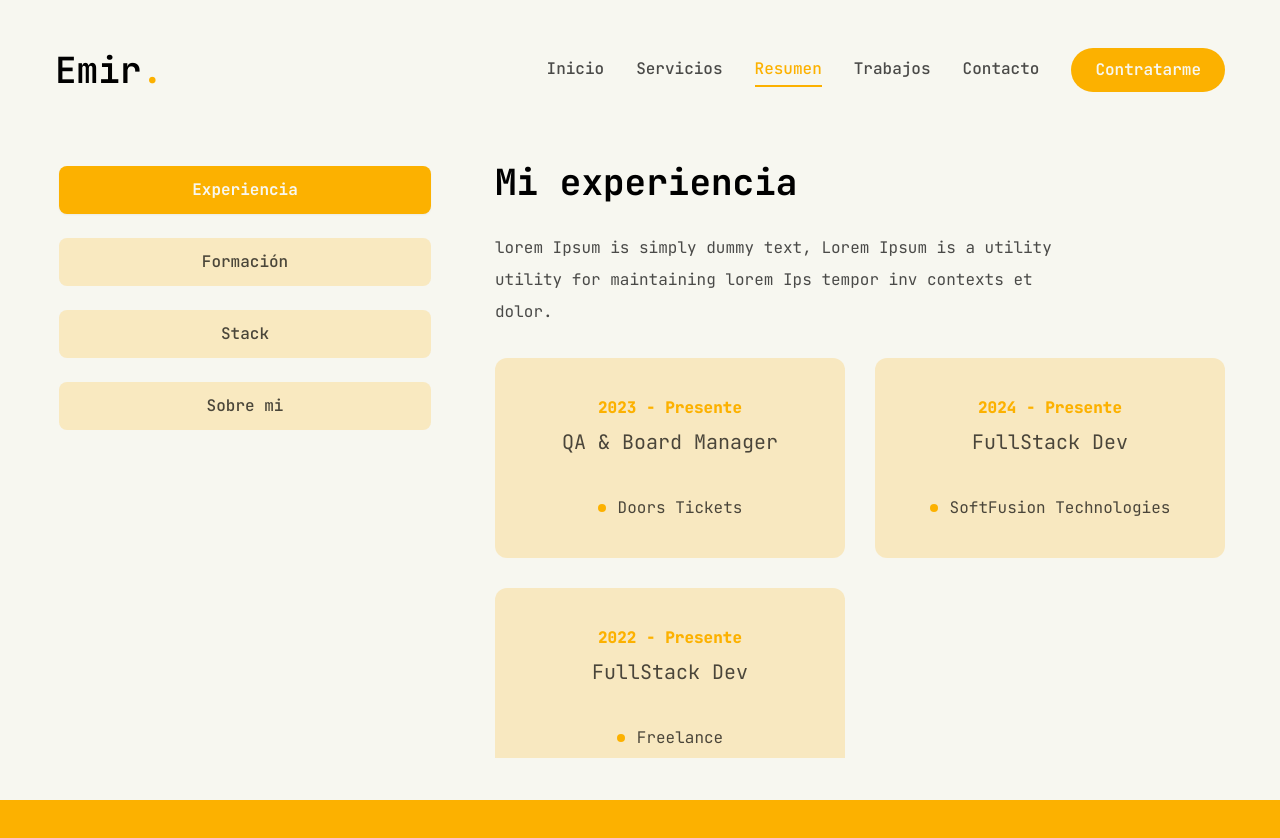
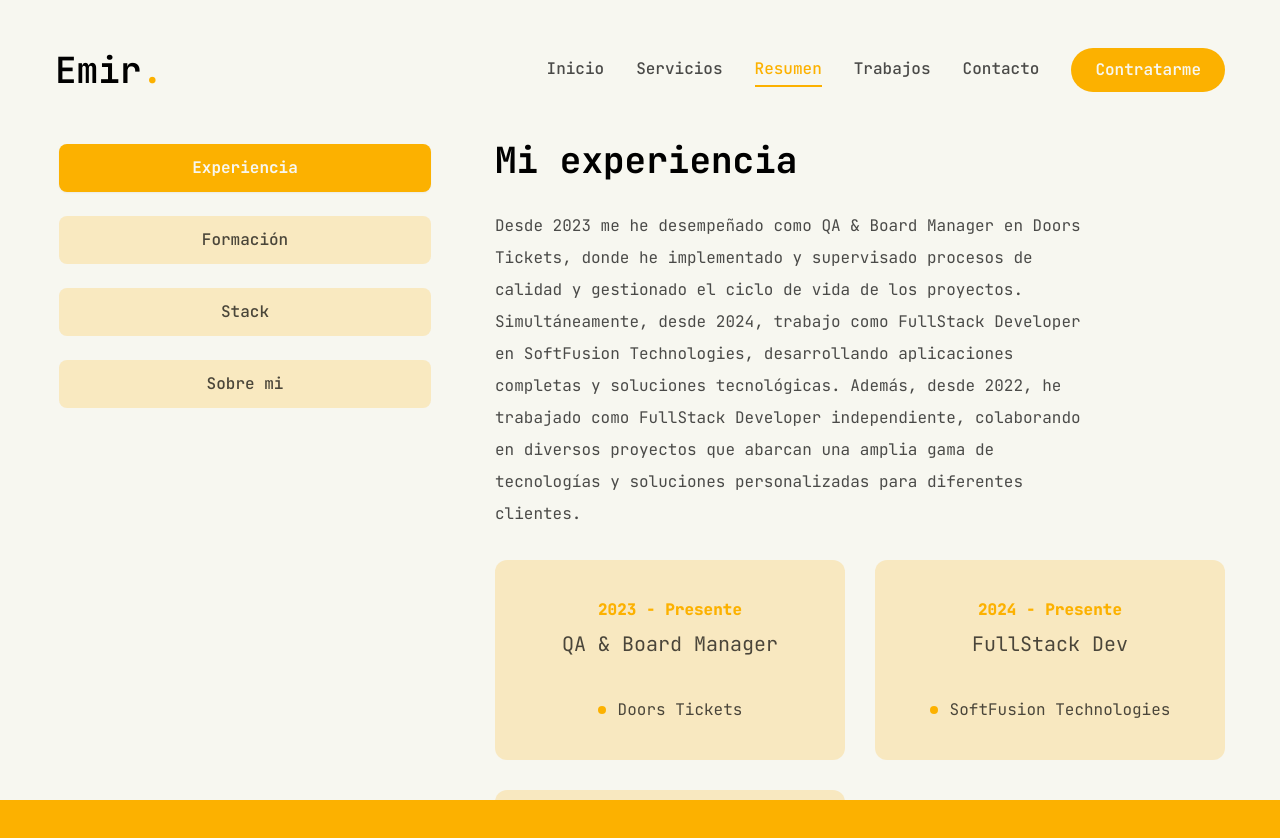
Before and after one commit to Apache90/emirPortfolio, a Next.js app: page /resume in a window 1280 px wide. Shown: the top 838 px of the page. Before the commit the page ends 800 px from the top, so only its background shows below. Built offline with nearby package versions, Linux system fonts and the light colour scheme.

Commit message:
services and resume page detalles

```diff
--- a/app/resume/page.jsx
+++ b/app/resume/page.jsx
@@ -19,9 +19,9 @@ import { ScrollArea } from "@/components/ui/scroll-area";
 import { motion } from "framer-motion";
 
 const about = {
-  title: "Sobre mi",
+  title: "Algunos datos extra",
   description:
-    "lorem Ipsum is simply dummy text, Lorem Ipsum is a utility utility for maintaining lorem Ips tempor inv contexts et dolor.",
+    "",
   info: [
     {
       fieldName: "Nombre",
@@ -54,7 +54,7 @@ const experience = {
   icon: "/emir-portfolio/public/assets/badge.svg",
   title: "Mi experiencia",
   description:
-    "lorem Ipsum is simply dummy text, Lorem Ipsum is a utility utility for maintaining lorem Ips tempor inv contexts et dolor.",
+    "Desde 2023 me he desempeñado como QA & Board Manager en Doors Tickets, donde he implementado y supervisado procesos de calidad y gestionado el ciclo de vida de los proyectos. Simultáneamente, desde 2024, trabajo como FullStack Developer en SoftFusion Technologies, desarrollando aplicaciones completas y soluciones tecnológicas. Además, desde 2022, he trabajado como FullStack Developer independiente, colaborando en diversos proyectos que abarcan una amplia gama de tecnologías y soluciones personalizadas para diferentes clientes.",
   items: [
     {
       company: "Doors Tickets",
@@ -78,7 +78,7 @@ const education = {
   icon: "/emir-portfolio/public/assets/cap.svg",
   title: "Mi formación",
   description:
-    "lorem Ipsum is simply dummy text, Lorem Ipsum is a utility utility for maintaining lorem Ips tempor inv contexts et dolor.",
+    "Mi formación académica incluye un curso de Programación Fullstack de Rolling Code School (2022), el título proximo a obtener de Técnico Universitario en Programación de Software de la UTN FRT (2022-2024), un curso de Quality Assurance de Underc0de - QARMY (2023), la certificación de Postman API Fundamentals Student Expert (2023), la certificación Scrum Fundamentals Certified (SFC™) de SCRUMstudy (2023) y un curso de Testing en ASTFC (2023).",
   items: [
     {
       institution: "Rolling Code School",
--- a/components/Stats.jsx
+++ b/components/Stats.jsx
@@ -4,7 +4,7 @@ import CountUp from "react-countup";
 
 const stats = [
     {
-        num: 3,
+        num: 2,
         text: "Años de experiencia",
     },
     {
```
